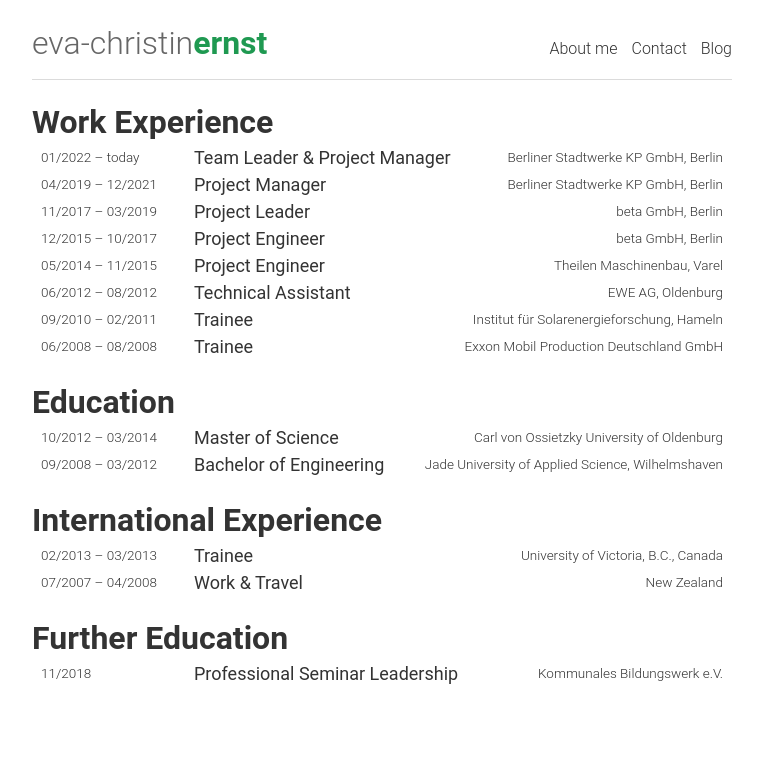
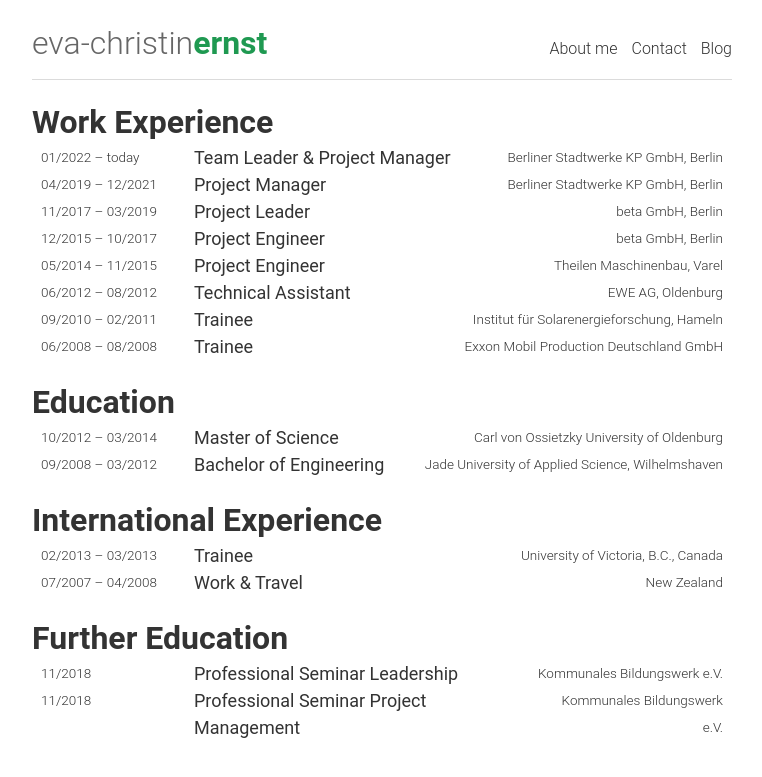
Before and after one commit to evafroehlich/website, a Jekyll site: the page built from about.md, in a window 1280 px wide. Shown: the top 777 px of the page, without its empty margins (258-1020 px from the left). Built offline with Jekyll 4.4.1, drawn with Linux system fonts in a browser that asks for light colours; some of the changed lines change nothing that is shown.

Commit message:
Update about.md

```diff
--- a/about.md
+++ b/about.md
@@ -296,12 +296,11 @@
     <h2 class="experience__position">Professional Seminar Leadership</h2>
     <span class="experience__company">Kommunales Bildungswerk e.V.</span>
   </a>
-
   <div class="experience__description">
-    <p>translated from german to english</p>
+    <p><i>translated from german to english</i></p>
     <h4 class="experience__thesis-header">Acting successfully as a (junior) manager</h4>
     <p>
-     Folgende Schwerpunkte wurden behandelt und anhand praktischer Beispiele erläutert:
+     The following focal points were covered and explained using practical examples:
     <li>What expectations are placed on me as a manager?</li>
      <li>How do I motivate employees through communication?</li>
      <li>The tool of leadership par excellence: the appraisal interview</li>
@@ -311,3 +310,33 @@
     </p>
   </div>
 </article>
+<article class="experience">
+  <a class="experience__teaser" href="#">
+    <span class="experience__timerange">
+      11/2018
+    </span>
+    <h2 class="experience__position">Professional Seminar Project Management</h2>
+    <span class="experience__company">Kommunales Bildungswerk e.V.</span>
+  </a>
+  <div class="experience__description">
+    <p><i>translated from german to english</i></p>
+    <h4 class="experience__thesis-header">Introduction to Project Management - Basic Course</h4>
+    <p>
+     The following focal points were covered and explained using practical examples:
+    <li>Definition and life cycle of projects, conflict potentials.</li>
+     <li>Project planning I: SMART analysis; GANTT; work packages; milestones.</li>
+     <li>Line/project competition</li>
+     <li>Project team I: composition; control; motivation</li>
+     <li>Communication I: Common language; platforms; work instructions</li>
+     <li>The magic triangle</li>
+     <li>Risk management: SWOT analysis; risk factors and risk profile; counter strategy</li>
+     <li>Time management: Pareto; prioritizing; "procrastination"; disruptions</li>
+     <li>Avoiding classic mistakes</li>
+     <li>Projects in everyday work: project rules; responsibilities</li>
+     <li>Meetings and documentation</li>
+     <li>Monitoring and control</li>
+     <li>Problem solving</li>
+     <li>Project end I: "Lessons learned"; project review</li>
+    </p>
+  </div>
+</article>
```
